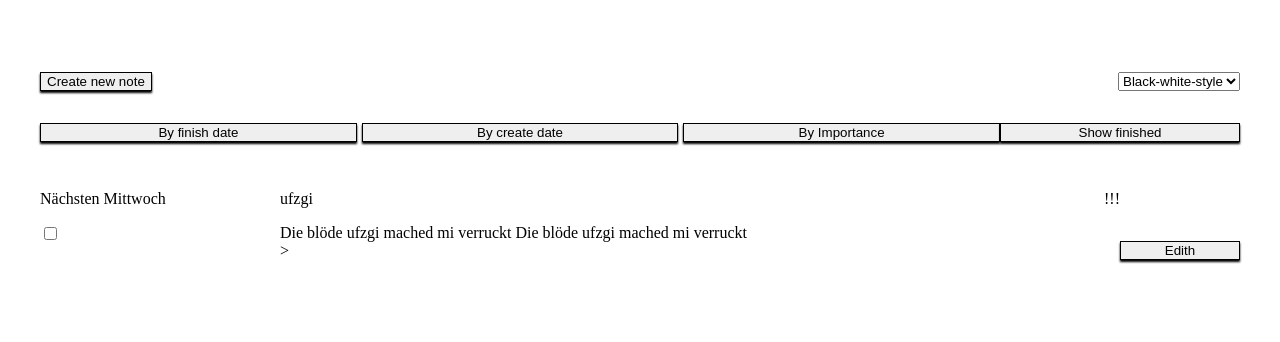
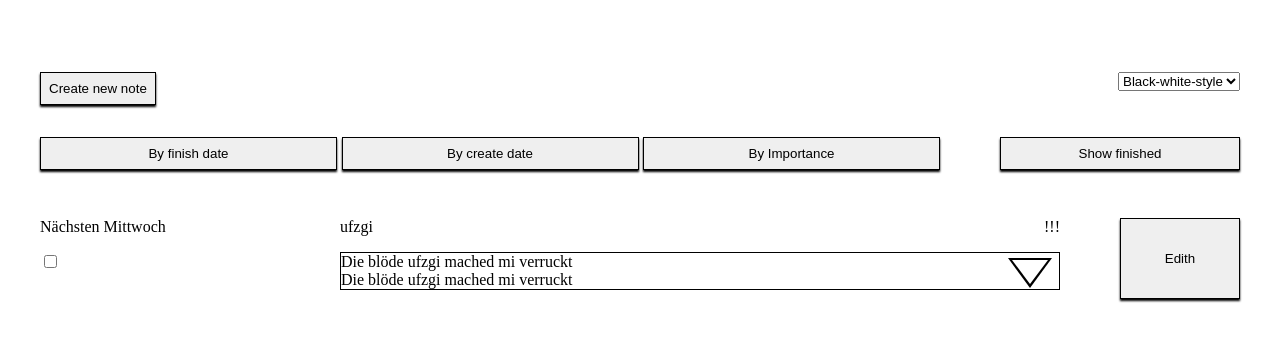
Before and after one commit to jonbenlan/projekt1, a plain HTML site: page overview.html in a window 1280 px wide. Drawn offline with Linux system fonts and the light colour scheme.

Commit message:
[FEATURE] add finish basic styling for overview

```diff
--- a/css/grid.css
+++ b/css/grid.css
@@ -6,3 +6,13 @@
 .row-gutter {
     margin: 2rem 0;
 }
+
+.border-black {
+    border: 1px solid black;
+}
+
+.block-button {
+    padding: 2rem 0;
+}
+
+@TODO: border black is a class not connected to grid. either rename file or ... well what?
--- a/css/overview.css
+++ b/css/overview.css
@@ -3,7 +3,7 @@
 }
 
 .options-container-order-column {
-    flex: 0 0 80%;
+    flex: 0 0 75%;
 }
 .options-container-filter-column {
     flex: 0 0 20%;
@@ -20,7 +20,7 @@
     flex: 0 0 20%;
 }
 .list-container-item-middle-column {
-    flex: 0 0 70%;
+    flex: 0 0 60%;
 }
 .list-container-item-right-column {
     flex: 0 0 10%;
@@ -35,6 +35,29 @@
     margin-bottom: 1rem;
 }
 
-.list-container-item-importance {
-    align-self: flex-end;
+.list-container-item-content-toggle {
+    position: relative;
 }
+
+.list-container-item-content-toggle::before,
+.list-container-item-content-toggle::after {
+    content: "";
+    display: block;
+    position: absolute;
+    width: 0;
+    height: 0;
+    border-style: solid;
+}
+.list-container-item-content-toggle::after {
+    top: 7px;
+    right: 11px;
+    border-width: 24px 18px 0 18px;
+    border-color: #ffffff transparent transparent transparent;
+}
+
+.list-container-item-content-toggle::before {
+    top: 5px;
+    right: 7px;
+    border-width: 30px 22px 0 22px;
+    border-color: black transparent transparent transparent;
+}
--- a/css/tags.css
+++ b/css/tags.css
@@ -1,7 +1,7 @@
 button {
     width: 100%;
     border: 1px solid black;
-    padding: .5 rem;
+    padding: .5rem;
     box-shadow: 0 2px 2px black;
 }
 button:active {
--- a/overview.html
+++ b/overview.html
@@ -89,17 +89,18 @@
                                             !!!
                                         </div>
                                     </div>
-                                    <div class="list-container-item-content">
+                                    <div class="list-container-item-content grid-row border-black">
+                                        <div class="list-container-item-content-textbox">
+                                            Die blöde ufzgi mached mi verruckt <br>
                                             Die blöde ufzgi mached mi verruckt
-                                            Die blöde ufzgi mached mi verruckt
+                                        </div>
                                         <div class="list-container-item-content-toggle">
-                                            >
                                         </div>
                                     </div>
                                 </div>
                                 <div class="list-container-item-right-column grid-column">
                                     <div class="list-container-item-button">
-                                        <button>
+                                        <button class="block-button">
                                             Edith
                                         </button>
                                     </div>
```
